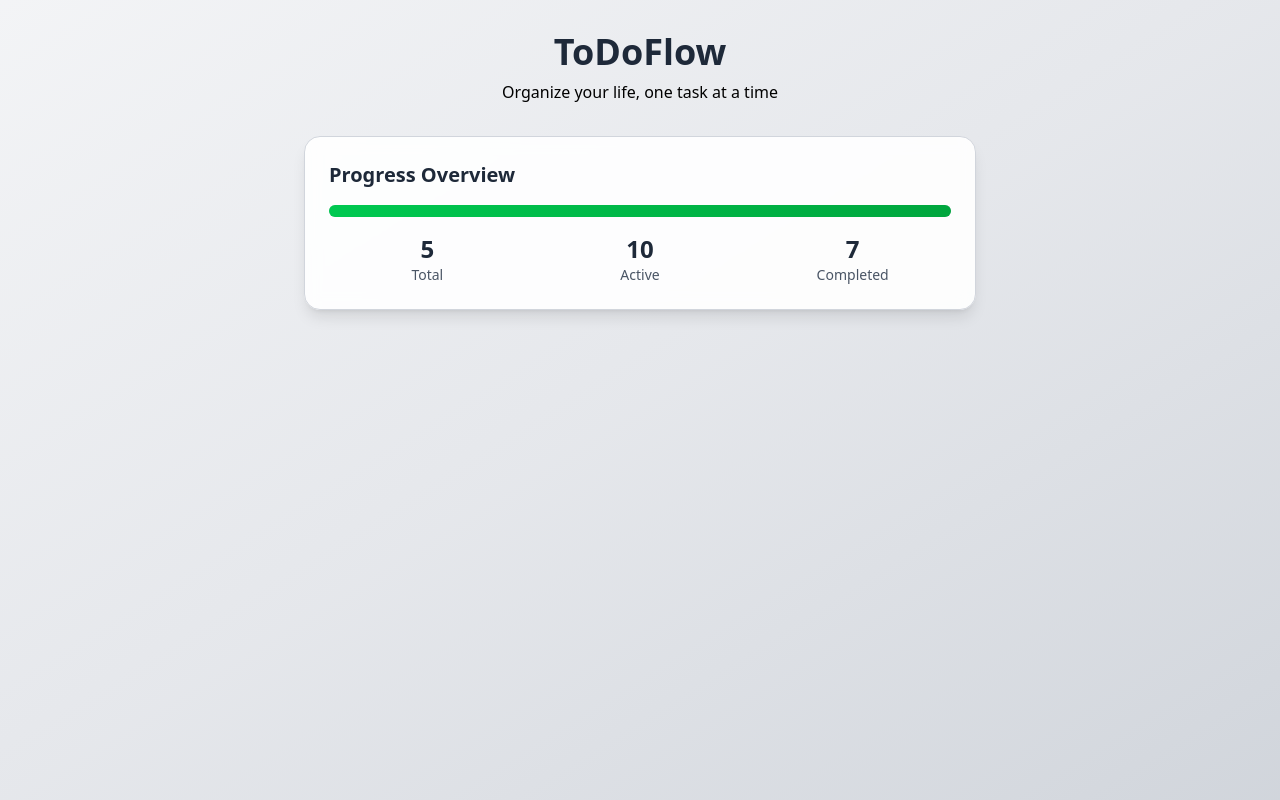
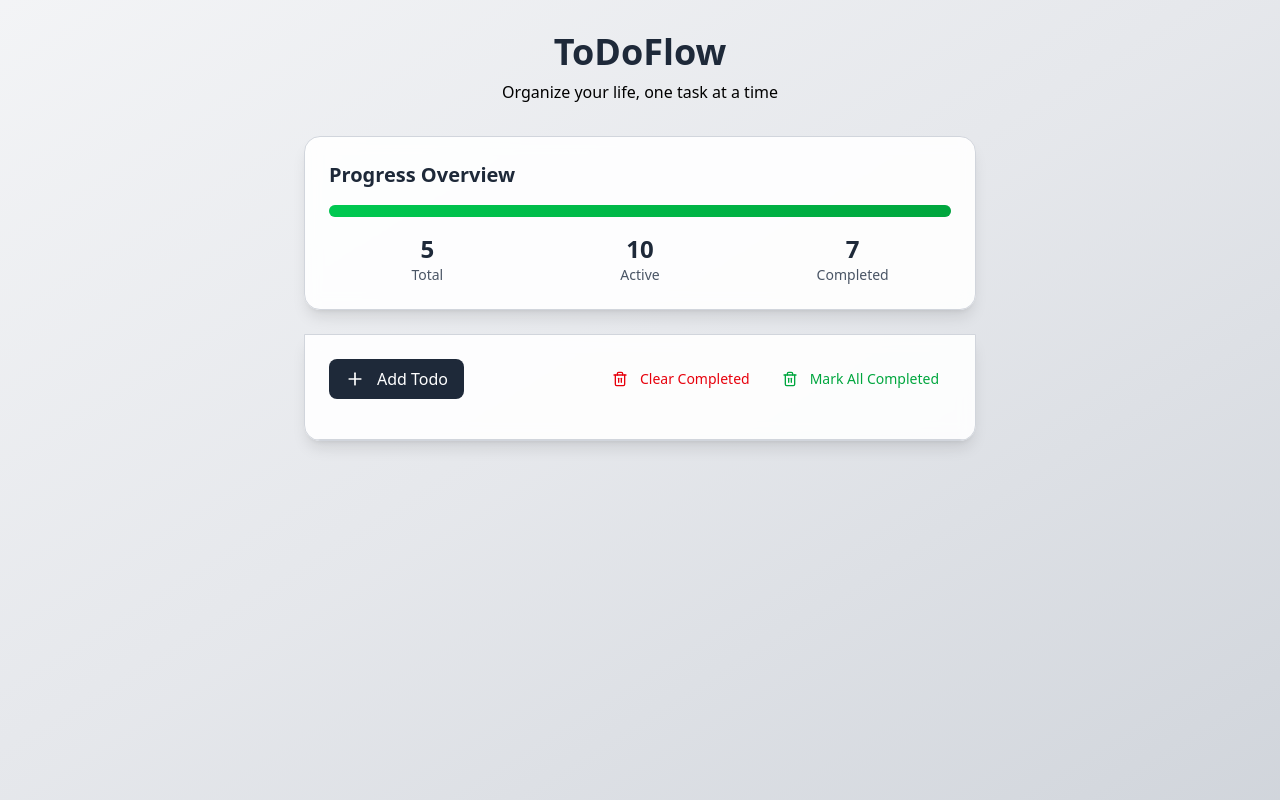
Before and after one commit to mohamedtarekdev/react-rtk-todo, a React (Vite) app: page / in a window 1280 px wide. Built offline with nearby package versions, Linux system fonts and the light colour scheme.

Commit message:
Adds todo list action controls
Introduces the UI for the todo list action bar, including buttons to add a new todo, clear completed todos, and mark all todos as completed. This establishes the foundational interactive elements for managing tasks.

```diff
--- a/src/components/TodoApp.jsx
+++ b/src/components/TodoApp.jsx
@@ -1,3 +1,4 @@
+import { Plus, Trash2 } from 'lucide-react';
 import React from 'react';
 
 const TodoApp = () => {
@@ -51,6 +52,30 @@ const TodoApp = () => {
                         </div>
                     </div>
                 </div>
+
+                {/* Todo List Section */}
+                <div className="bg-white/90 backdrop-blur-sm rounded-b-2xl border border-gray-300 shadow-lg overflow-hidden">
+                    {/* Action Bar */}
+                    <div className="p-6 border-b border-gray-300">
+                        <div className="flex items-center justify-between mb-4">
+                            <button className="flex items-center gap-3 bg-gray-800 hover:bg-gray-700 text-white py-2 px-4 rounded-lg transition-colors duration-200 font-medium cursor-pointer">
+                                <Plus size={20} />
+                                Add Todo
+                            </button>
+                            {/* Clear and Delete Buttons */}
+                            <div className="flex items-center gap-2">
+                                <button className="flex items-center gap-3 text-red-600 hover:text-red-700 px-3 py-2 rounded-xl hover:bg-red-50 transition-colors duration-200 text-sm cursor-pointer">
+                                    <Trash2 size={16} />
+                                    Clear Completed
+                                </button>
+                                <button className="flex items-center gap-3 text-green-600 hover:text-green-700 px-3 py-2 rounded-xl hover:bg-green-50 transition-colors duration-200 text-sm cursor-pointer">
+                                    <Trash2 size={16} />
+                                    Mark All Completed
+                                </button>
+                            </div>
+                        </div>
+                    </div>
+                </div>
             </div>
         </div>
     );
```
